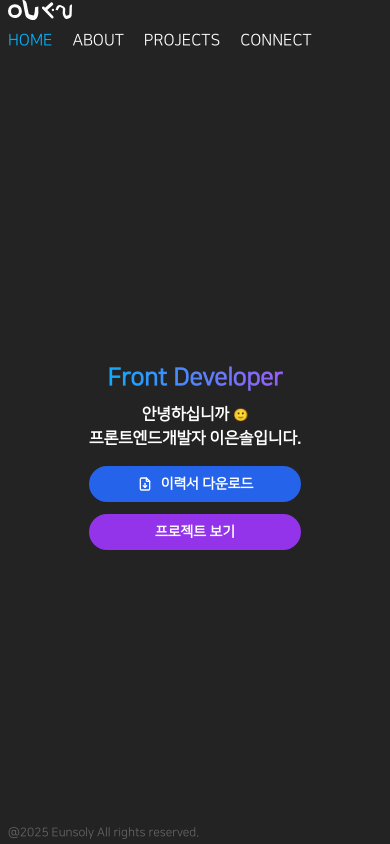
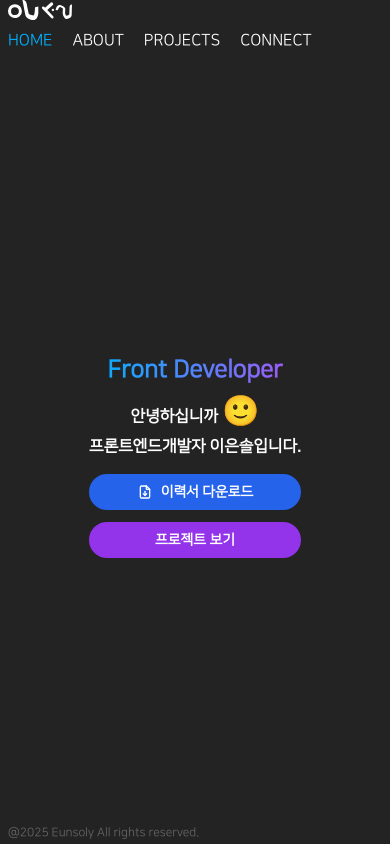
Before and after one commit to EUNSOLY/react-portfolio, a React (Create React App) app: page / in a window 390 px wide. Built offline with nearby package versions, Linux system fonts and the light colour scheme.

Commit message:
style : 홈페이지 메인문구 반응형 추가 수정

```diff
--- a/src/screen/home/HomePage.tsx
+++ b/src/screen/home/HomePage.tsx
@@ -67,8 +67,8 @@ const HomePage = () => {
 
           <div className={tm('space-y-2 sm:space-y-3', 'cursor-pointer', 'transition-all duration-300')}>
             <p className={tm('text-base sm:text-xl md:text-4xl ', 'font-semibold', isMobile && ' text-sm')}>
-              안녕하십니까 <span className="text-xs">🙂</span> <br />
-              프론트엔드개발자 이은솔입니다.
+              안녕하십니까 <span className={tm(isMobile ? 'text-xs' : 'text-3xl')}>🙂</span> <br />
+              <span className="mt-1 flex">프론트엔드개발자 이은솔입니다.</span>
             </p>
           </div>
         </div>
```
